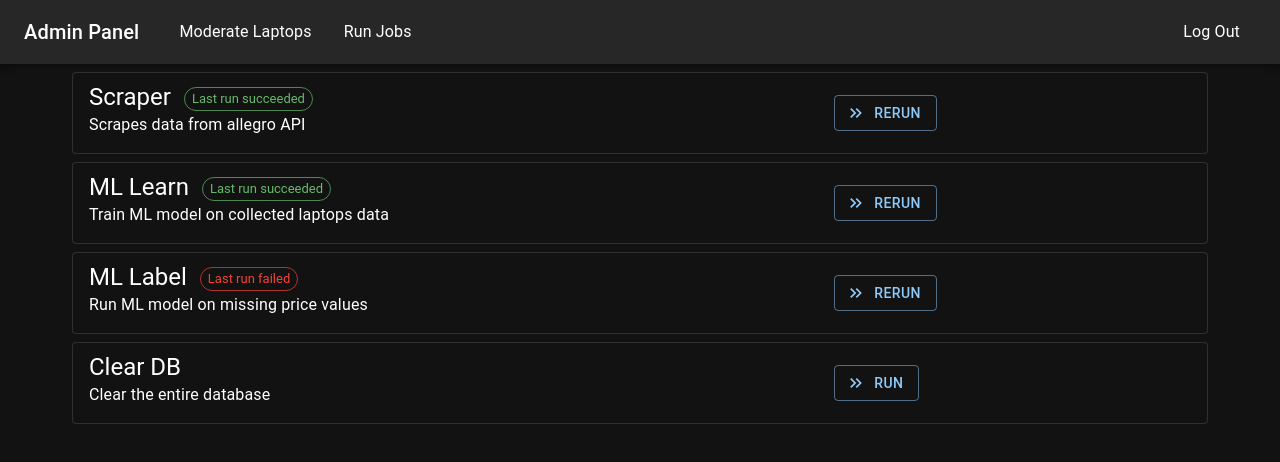
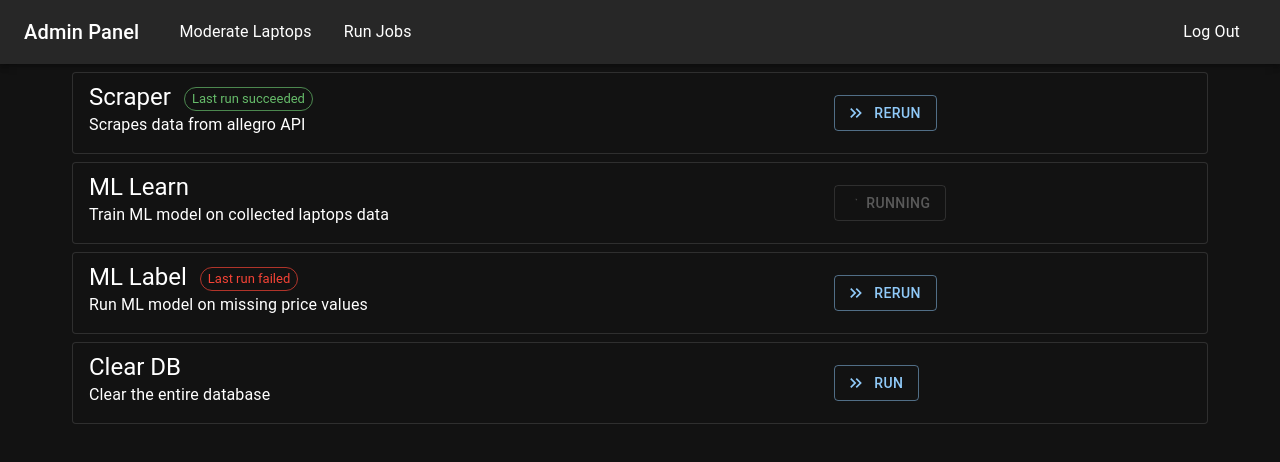
Before and after one commit to ZPI-Recommendation-System/Recommendation-System-Admin, a React (Create React App) app: page /jobs in a window 1280 px wide. Shown: the top 462 px of the page. Built offline with nearby package versions, Linux system fonts and the light colour scheme.

Commit message:
Jobs in progress.

```diff
--- a/src/Jobs.js
+++ b/src/Jobs.js
@@ -18,6 +18,7 @@ import MenuItem from '@mui/material/MenuItem';
 import DeleteIcon from '@mui/icons-material/Delete';
 import VisibilityIcon from '@mui/icons-material/Visibility';
 import VisibilityOffIcon from '@mui/icons-material/VisibilityOff';
+import CircularProgress from '@mui/material/CircularProgress';
 
 import * as React from 'react';
 import AppBar from '@mui/material/AppBar';
@@ -45,10 +46,14 @@ function job([name, description, lastStatus]) {
       </Typography>
             </Grid>
             <Grid xs={4}>
-
-                    <Button variant="outlined" startIcon={<KeyboardDoubleArrowRightIcon />}>
-                    {lastStatus ?  "Rerun": "Run"}
-                    </Button>
+                {lastStatus ==="running"
+                 ? <Button disabled variant="outlined" startIcon={<CircularProgress size="0.6em" color="inherit" />}>
+                  Running
+                 </Button>
+                 : <Button variant="outlined" startIcon={<KeyboardDoubleArrowRightIcon />}>
+                 {lastStatus ?  "Rerun": "Run"}
+                 </Button>
+                }
             </Grid>
         </Grid>
     </Paper>
@@ -63,7 +68,7 @@ function Jobs() {
       },
     }}
   >{[["Scraper", "Scrapes data from allegro API", "success"],
-  ["ML Learn", "Train ML model on collected laptops data", "success"],
+  ["ML Learn", "Train ML model on collected laptops data", "running"],
   ["ML Label", "Run ML model on missing price values", "failed"],
   ["Clear DB", "Clear the entire database", ""]].map(job)}</Box>;
 }
```
Also changed, not shown: media/screenshot-jobs.png (added), 1 other file (tests, documents, lock files or other folders).
